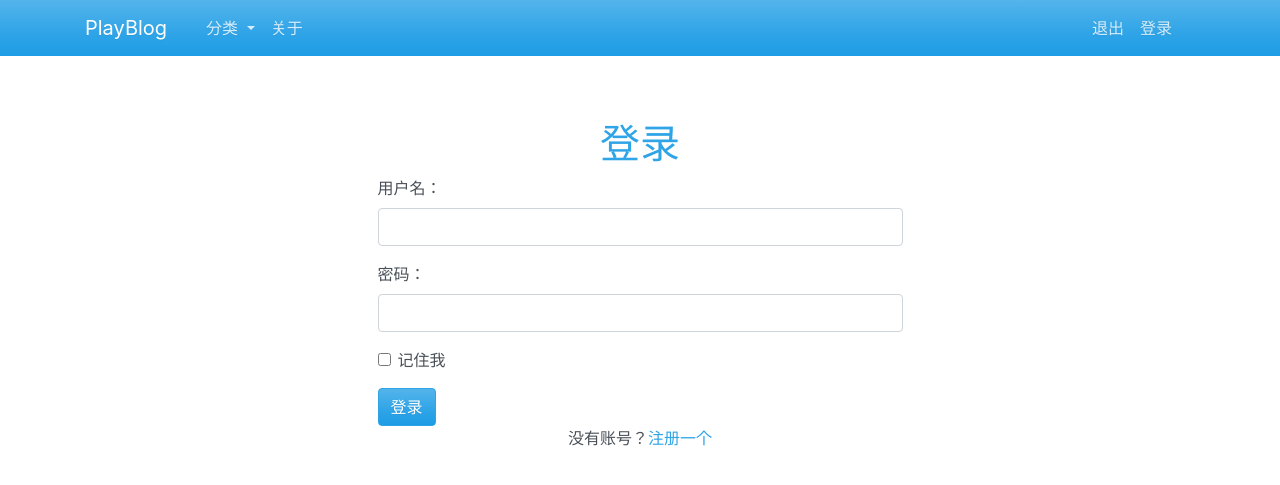
After one commit to zhengxinonly/playblog, a Flask app: page /auth/login in a window 1280 px wide. The commit adds this page. Shown: the top 485 px of the page. Run offline with Flask 2, Linux system fonts and the light colour scheme; tables that the repository leaves empty hold one stand-in row (values such as "Sample post"); some libraries are stand-ins or nearby versions.

Commit message:
4.2 表单渲染

```diff
--- a/blog/auth.py
+++ b/blog/auth.py
@@ -1,4 +1,6 @@
-from flask import Blueprint
+from flask import Blueprint, render_template
+
+from forms import LoginForm, RegisterForm
 
 auth_bp = Blueprint('auth', __name__)
 
@@ -6,3 +8,20 @@ auth_bp = Blueprint('auth', __name__)
 @auth_bp.route('/auth')
 def auth():
     return '登录'
+
+
+@auth_bp.route('/login', methods=['GET', 'POST'])
+def login():
+    form = LoginForm()
+    return render_template('auth/login.html', form=form)
+
+
+@auth_bp.route('/register', methods=['GET', 'POST'])
+def register():
+    form = RegisterForm()
+    return render_template('auth/register.html', form=form)
+
+
+@auth_bp.route('/logout', methods=['GET', 'POST'])
+def logout():
+    return '退出成功'
--- a/blog/blog.py
+++ b/blog/blog.py
@@ -1,5 +1,6 @@
 from flask import Blueprint, render_template, current_app, request
 
+from forms import CommentForm
 from models import Post, Category, Comment
 
 blog_bp = Blueprint('blog', __name__)
@@ -43,7 +44,10 @@ def show_post(post_id):
     pagination = Comment.query.with_parent(post).filter_by(reviewed=True).order_by(Comment.timestamp.asc()).paginate(
         page, per_page)
     comments = pagination.items
-    return render_template('blog/post.html', post=post, pagination=pagination, comments=comments)
+
+    form = CommentForm()
+
+    return render_template('blog/post.html', post=post, pagination=pagination, comments=comments, form=form)
 
 
 @blog_bp.route('/reply/comment/<int:comment_id>')
--- /dev/null
+++ b/blog/templates/auth/login.html
@@ -0,0 +1,20 @@
+{% extends 'base.html' %}
+{% from 'bootstrap/form.html' import render_form %}
+
+{% block title %}Login{% endblock %}
+
+{% block content %}
+    <div class="container h-100">
+        <div class="row h-100 page-header justify-content-center align-items-center">
+            <h1>登录</h1>
+        </div>
+        <div class="row h-100 justify-content-center align-items-center">
+            {{ render_form(form, extra_classes='col-6') }}
+        </div>
+        <div class="row h-100 justify-content-center align-items-center">
+            <p>没有账号？<a href="{{ url_for('auth.register') }}">注册一个</a></p>
+        </div>
+    </div>
+{% endblock %}
+
+{% block footer %}{% endblock %}
--- a/blog/templates/base.html
+++ b/blog/templates/base.html
@@ -38,6 +38,15 @@
                     </ul>
 
                 </div>
+                <ul class="nav navbar-nav navbar-right">
+
+                    <li class="nav-item">
+                        <a class="nav-link" href="{{ url_for('auth.logout') }}">退出</a>
+                    </li>
+                    <li class="nav-item">
+                        <a class="nav-link" href="{{ url_for('auth.login') }}">登录</a>
+                    </li>
+                </ul>
             </div>
 
         </div>
--- a/blog/templates/blog/post.html
+++ b/blog/templates/blog/post.html
@@ -1,5 +1,6 @@
 {% extends 'base.html' %}
 {% from 'bootstrap/pagination.html' import render_pagination %}
+{% from 'bootstrap/form.html' import render_form %}
 
 {% block title %}{{ post.title }}{% endblock %}
 
@@ -67,7 +68,9 @@
                     <div class="tip"><h5>没有评论.</h5></div>
                 {% endif %}
             </div>
-
+            <div id="comment-form">
+                {{ render_form(form, action=request.full_path) }}
+            </div>
         </div>
         <div class="col-sm-4 sidebar">
             {% include "blog/sidebar.html" %}
--- a/forms.py
+++ b/forms.py
@@ -18,7 +18,7 @@ class RegisterForm(FlaskForm):
     """注册表单"""
     username = StringField('用户名：', validators=[DataRequired(), Length(1, 20)])
     password = PasswordField('密码：', validators=[DataRequired(), Length(1, 128)])
-    email = Email('邮箱：')
+    email = StringField('邮箱', validators=[DataRequired(), Email(), Length(1, 254)])
     submit = SubmitField('注册')
 
 
@@ -48,8 +48,5 @@ class CategoryForm(FlaskForm):
 
 class CommentForm(FlaskForm):
     """评论表单"""
-    author = StringField('Name', validators=[DataRequired(), Length(1, 30)])
-    email = StringField('Email', validators=[DataRequired(), Email(), Length(1, 254)])
-    site = StringField('Site', validators=[Optional(), URL(), Length(0, 255)])
-    body = TextAreaField('Comment', validators=[DataRequired()])
-    submit = SubmitField()
+    body = TextAreaField('给作者留言', validators=[DataRequired()])
+    submit = SubmitField("提交")
```
Also changed, not shown: blog/templates/auth/register.html (added, +20 -0 lines). Lines whose indentation alone changed are shown as unchanged.
